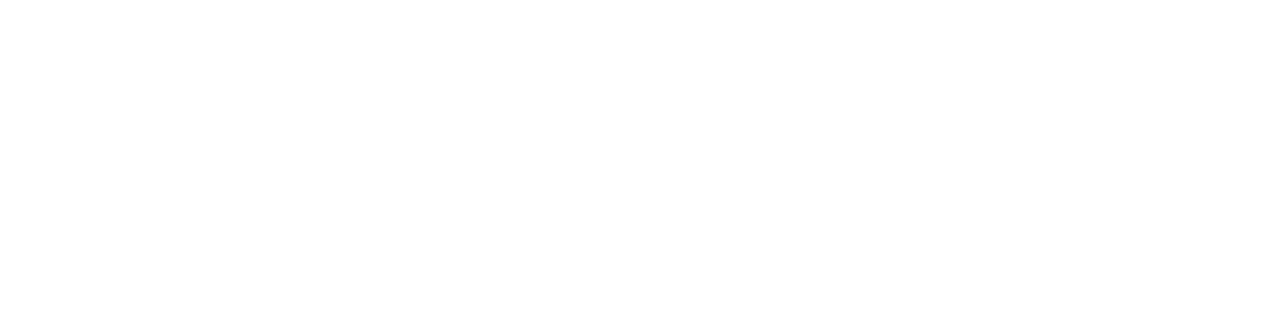
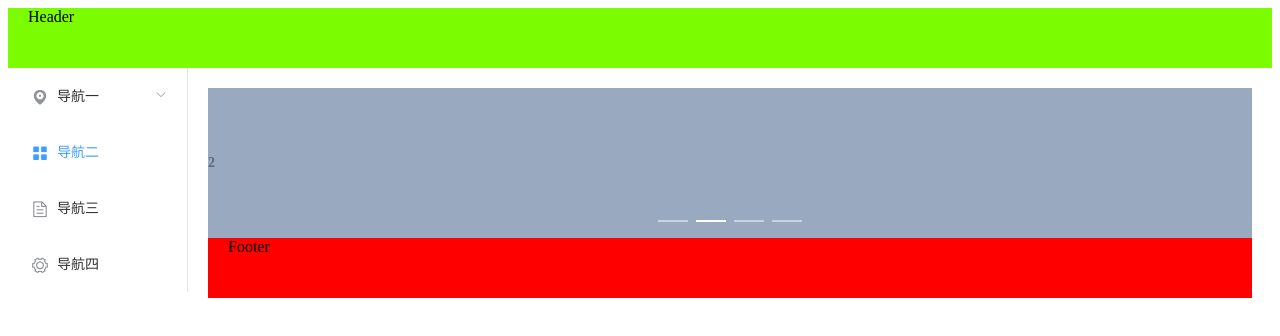
Before and after one commit to zhengjun924/element, a Vue app: page /welcome in a window 1280 px wide. Shown: the top 336 px of the page. Built offline with nearby package versions, Linux system fonts and the light colour scheme.

Commit message:
优化布局增加左侧菜单

```diff
--- a/src/container/Container.vue
+++ b/src/container/Container.vue
@@ -2,34 +2,73 @@
   <el-container>
     <el-header>Header</el-header>
     <el-container>
-      <el-aside width="200px">Aside</el-aside>
-      <el-container>
-        <el-main>Main</el-main>
+      <el-aside width="180px">
+        <el-menu
+          default-active="2"
+          class="el-menu-vertical-demo"
+          @open="handleOpen"
+          @close="handleClose"
+        >
+          <el-submenu index="1">
+            <template slot="title">
+              <i class="el-icon-location"></i>
+              <span>导航一</span>
+            </template>
+            <el-menu-item-group>
+              <template slot="title">分组一</template>
+              <el-menu-item index="1-1">选项1</el-menu-item>
+              <el-menu-item index="1-2">选项2</el-menu-item>
+            </el-menu-item-group>
+            <el-menu-item-group title="分组2">
+              <el-menu-item index="1-3">选项3</el-menu-item>
+            </el-menu-item-group>
+            <el-submenu index="1-4">
+              <template slot="title">选项4</template>
+              <el-menu-item index="1-4-1">选项1</el-menu-item>
+            </el-submenu>
+          </el-submenu>
+          <el-menu-item index="2">
+            <i class="el-icon-menu"></i>
+            <span slot="title">导航二</span>
+          </el-menu-item>
+          <el-menu-item index="3">
+            <i class="el-icon-document"></i>
+            <span slot="title">导航三</span>
+          </el-menu-item>
+          <el-menu-item index="4">
+            <i class="el-icon-setting"></i>
+            <span slot="title">导航四</span>
+          </el-menu-item>
+        </el-menu>
+      </el-aside>
+      <el-container class="container">
+        <router-view></router-view>
         <el-footer>Footer</el-footer>
       </el-container>
     </el-container>
   </el-container>
 </template>
+<script>
+export default {
+  methods: {
+    handleOpen(key, keyPath) {
+      console.log(key, keyPath);
+    },
+    handleClose(key, keyPath) {
+      console.log(key, keyPath);
+    }
+  }
+};
+</script>
 <style>
-.el-header,
+.el-header{
+ background: lawngreen;
+}
 .el-footer {
-  background-color: #b3c0d1;
-  color: #333;
-  text-align: center;
-  line-height: 60px;
+  width: 100%;
+  background: red;
 }
-
-.el-aside {
-  background-color: #d3dce6;
-  color: #333;
-  text-align: center;
-  line-height: 200px;
-}
-
-.el-main {
-  background-color: #e9eef3;
-  color: #333;
-  text-align: center;
-  line-height: 160px;
+.container {
+  padding: 20px;
 }
 </style>
--- /dev/null
+++ b/src/pages/Welcome.vue
@@ -0,0 +1,22 @@
+<template>
+  <div class="block">
+    <el-carousel height="150px">
+      <el-carousel-item v-for="item in 4" :key="item">
+        <h3 class="small">{{ item }}</h3>
+      </el-carousel-item>
+    </el-carousel>
+  </div>
+</template>
+<style scoped>
+  .el-carousel__item h3 {
+    color: #475669;
+    font-size: 14px;
+    opacity: 0.75;
+    line-height: 150px;
+    margin: 0;
+  }
+
+  .el-carousel__item{
+     background-color: #99a9bf;
+  }
+</style>
--- a/src/pages/user/Login.vue
+++ b/src/pages/user/Login.vue
@@ -10,16 +10,6 @@
       label-width="100px"
       class="demo-ruleForm"
     >
-      <el-form-item
-        prop="email"
-        label="邮箱"
-        :rules="[
-      { required: true, message: '请输入邮箱地址', trigger: 'blur' },
-      { type: 'email', message: '请输入正确的邮箱地址', trigger: ['blur', 'change'] }
-    ]"
-      >
-        <el-input v-model="dynamicValidateForm.email"></el-input>
-      </el-form-item>
       <el-form-item label="密码" prop="pass">
         <el-input type="password" v-model="ruleForm.pass" autocomplete="off"></el-input>
       </el-form-item>
@@ -54,6 +44,7 @@
   },
   methods: {
     submitForm(formName) {
+      this.$router.replace('/welcome')
       this.$refs[formName].validate(valid => {
         if (valid) {
           alert("submit!");
--- a/src/router.js
+++ b/src/router.js
@@ -5,6 +5,7 @@
 import Login from './pages/user/Login.vue'
 import Register from './pages/user/Register.vue'
 import Container from './container/Container.vue'
+import Welcome from './pages/Welcome.vue'
 
 
 Vue.use(Router);
@@ -14,6 +15,7 @@
     routes:[
         {
             path:'/user',
+            redirect:'/user/login',
             component: Layout,
             children:[
                 {
@@ -33,6 +35,10 @@
                 {
                     path:'/',
                     redirect:'/user/login'
+                },
+                {
+                    path:'/welcome',
+                    component:Welcome
                 }
             ]
         }
```
